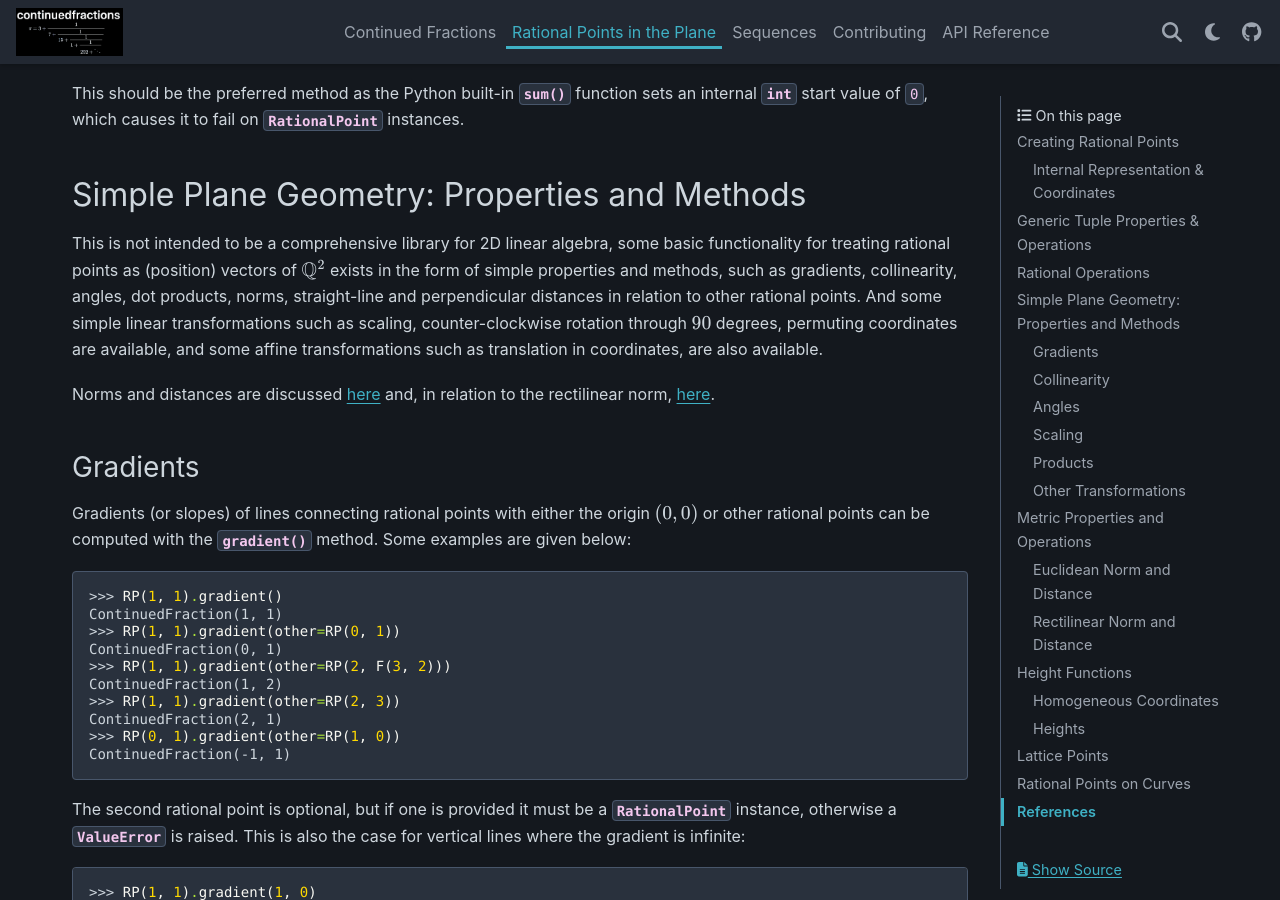
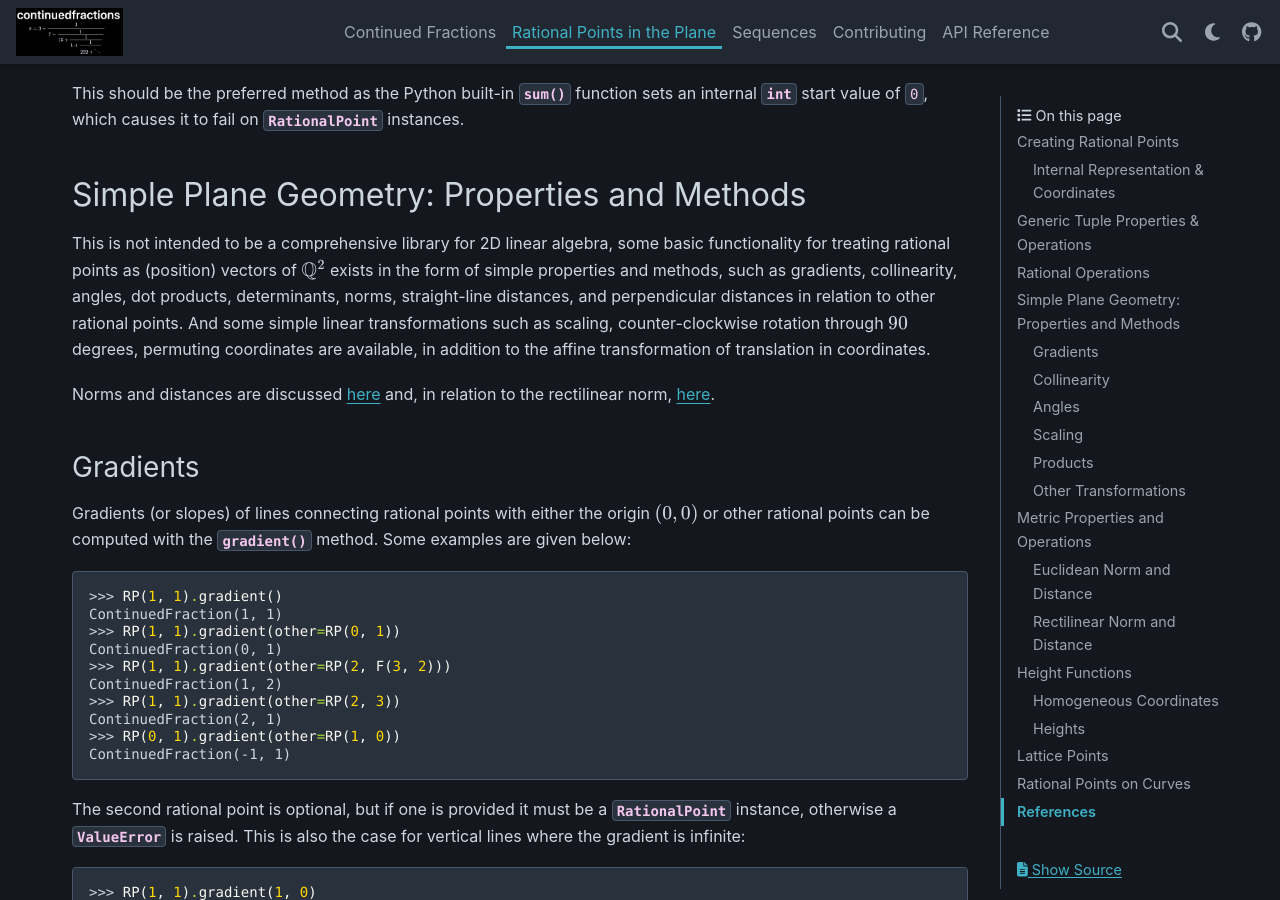
Before and after one commit to sr-murthy/continuedfractions, a Sphinx documentation site: the page built from docs/sources/rational-points.rst, in a window 1280 px wide and 900 px high, scrolled down 4092 px. Built offline with Sphinx 7.4.7 and the PyData theme 0.15.4, drawn with Linux system fonts in a browser that asks for light colours; nearby versions of some CDN libraries.

Commit message:
docs: tweak rational points docs

```diff
--- a/docs/sources/rational-points.rst
+++ b/docs/sources/rational-points.rst
@@ -191,7 +191,7 @@ This should be the preferred method as the Python built-in :py:func:`sum` functi
 Simple Plane Geometry: Properties and Methods
 ---------------------------------------------
 
-This is not intended to be a comprehensive library for 2D linear algebra, some basic functionality for treating rational points as (position) vectors of :math:`\mathbb{Q}^2` exists in the form of simple properties and methods, such as gradients, collinearity, angles, dot products, norms, straight-line and perpendicular distances in relation to other rational points. And some simple linear transformations such as scaling, counter-clockwise rotation through :math:`90` degrees, permuting coordinates are available, and some affine transformations such as translation in coordinates, are also available.
+This is not intended to be a comprehensive library for 2D linear algebra, some basic functionality for treating rational points as (position) vectors of :math:`\mathbb{Q}^2` exists in the form of simple properties and methods, such as gradients, collinearity, angles, dot products, determinants, norms, straight-line distances, and perpendicular distances in relation to other rational points. And some simple linear transformations such as scaling, counter-clockwise rotation through :math:`90` degrees, permuting coordinates are available, in addition to the affine transformation of translation in coordinates.
 
 Norms and distances are discussed :ref:`here <rational-points.euclidean-metrics>` and, in relation to the rectilinear norm, :ref:`here <rational-points.rectilinear-metrics>`.
 
```
